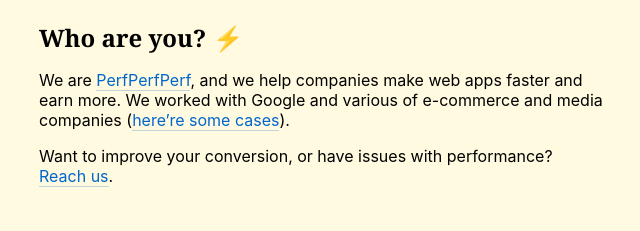
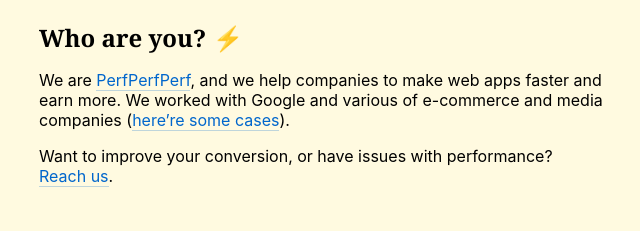
Before and after one commit to iamakulov/googlefonts-font-display-helper, a website: page src/snippet-generator/index.hbs in a window 1280 px wide. Shown: the part 2415-2646 px from the top of the page, 319-959 px from the left. Drawn offline with nearby package versions, Linux system fonts and the light colour scheme; files that its build step writes are made by us from their sources.

Commit message:
Tune wording

```diff
--- a/src/snippet-generator/index.hbs
+++ b/src/snippet-generator/index.hbs
@@ -367,7 +367,7 @@
         repo</a>.</p>
 
     <h2>Who are you?&nbsp;<span class="emoji">⚡</span></h2>
-    <p>We are <a href="https://3perf.com">PerfPerfPerf</a>, and we help companies make web apps faster and earn
+    <p>We are <a href="https://3perf.com">PerfPerfPerf</a>, and we help companies to make web apps faster and earn
       more. We worked with Google and various of e-commerce and media companies (<a
         href="https://3perf.com/#clients">here’re some cases</a>).</p>
     <p>Want to improve your conversion, or have issues with performance? <a href="https://3perf.com/#contact">Reach
```
